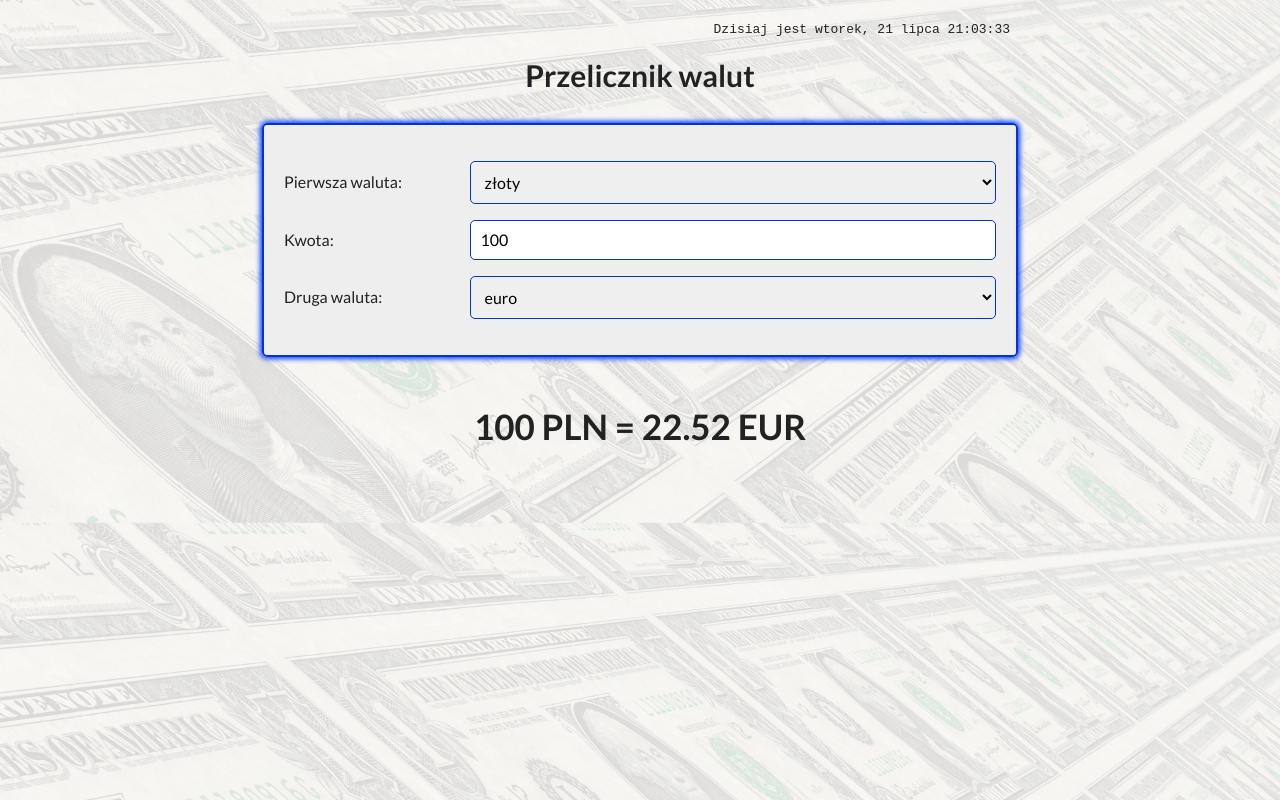
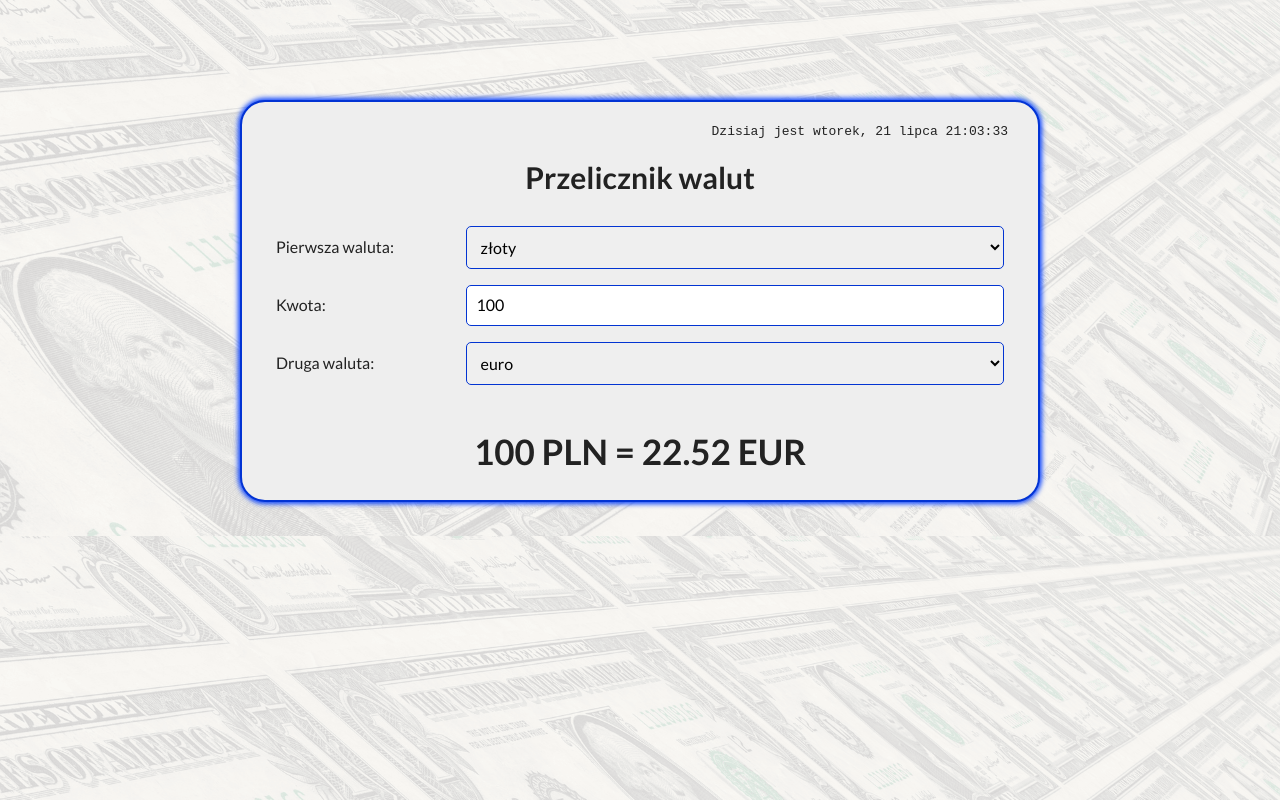
Before and after one commit to wknott/currency-converter-react, a React (Create React App) app: page / in a window 1280 px wide. Built offline with nearby package versions, Linux system fonts and the light colour scheme.

Commit message:
modified styles

```diff
--- a/src/Container/styles.css
+++ b/src/Container/styles.css
@@ -1,5 +1,10 @@
 .container {
   max-width: 800px;
   margin: 0 auto;
+  margin-top: 100px;
+  border: 2px solid hsl(226, 98%, 42%);
+  border-radius: 25px;
   padding: 0 20px;
+  box-shadow: 0 0 5px 2px hsl(226, 98%, 52%);
+  background-color: #eee;
 }
--- a/src/Form/styles.css
+++ b/src/Form/styles.css
@@ -1,9 +1,5 @@
 .form__fieldset {
-  border: 2px solid hsl(226, 98%, 42%);
-  border-radius: 5px;
-  padding: 20px;
-  box-shadow: 0 0 5px 2px hsl(226, 98%, 52%);
-  background-color: #eee;
+  border: none;
 }
 
 .form__field,
--- a/src/Header/styles.css
+++ b/src/Header/styles.css
@@ -5,6 +5,7 @@
 
 .header__title {
   font-size: 30px;
+  margin-bottom: 0;
 }
 
 .header__date {
--- a/src/Result/styles.css
+++ b/src/Result/styles.css
@@ -2,6 +2,7 @@
   text-align: center;
   padding: 20px 0 0 0;
   font-size: 35px;
+  margin-top: 0;
 }
 @media (max-width: 767px) {
   .result {
```
